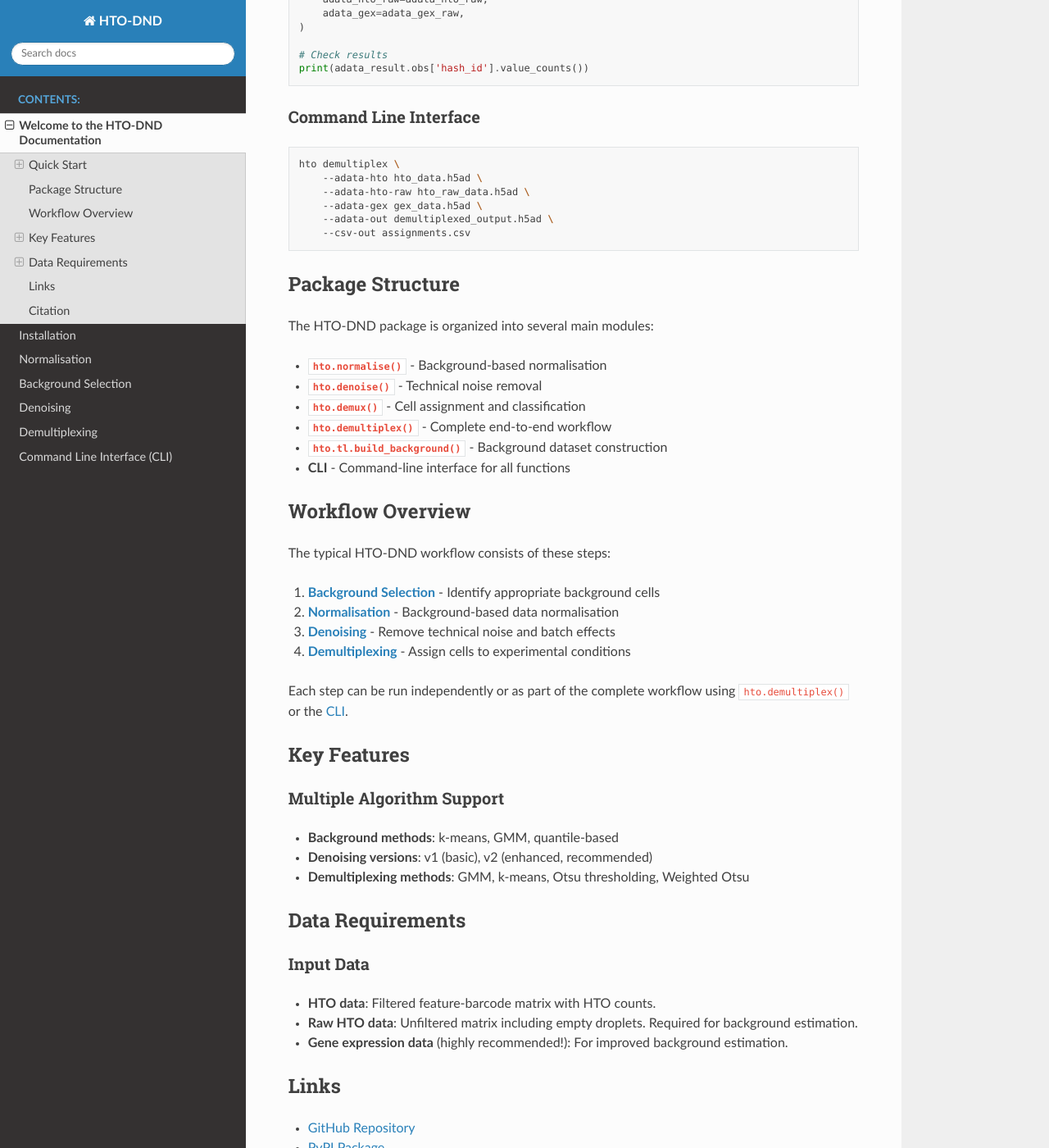
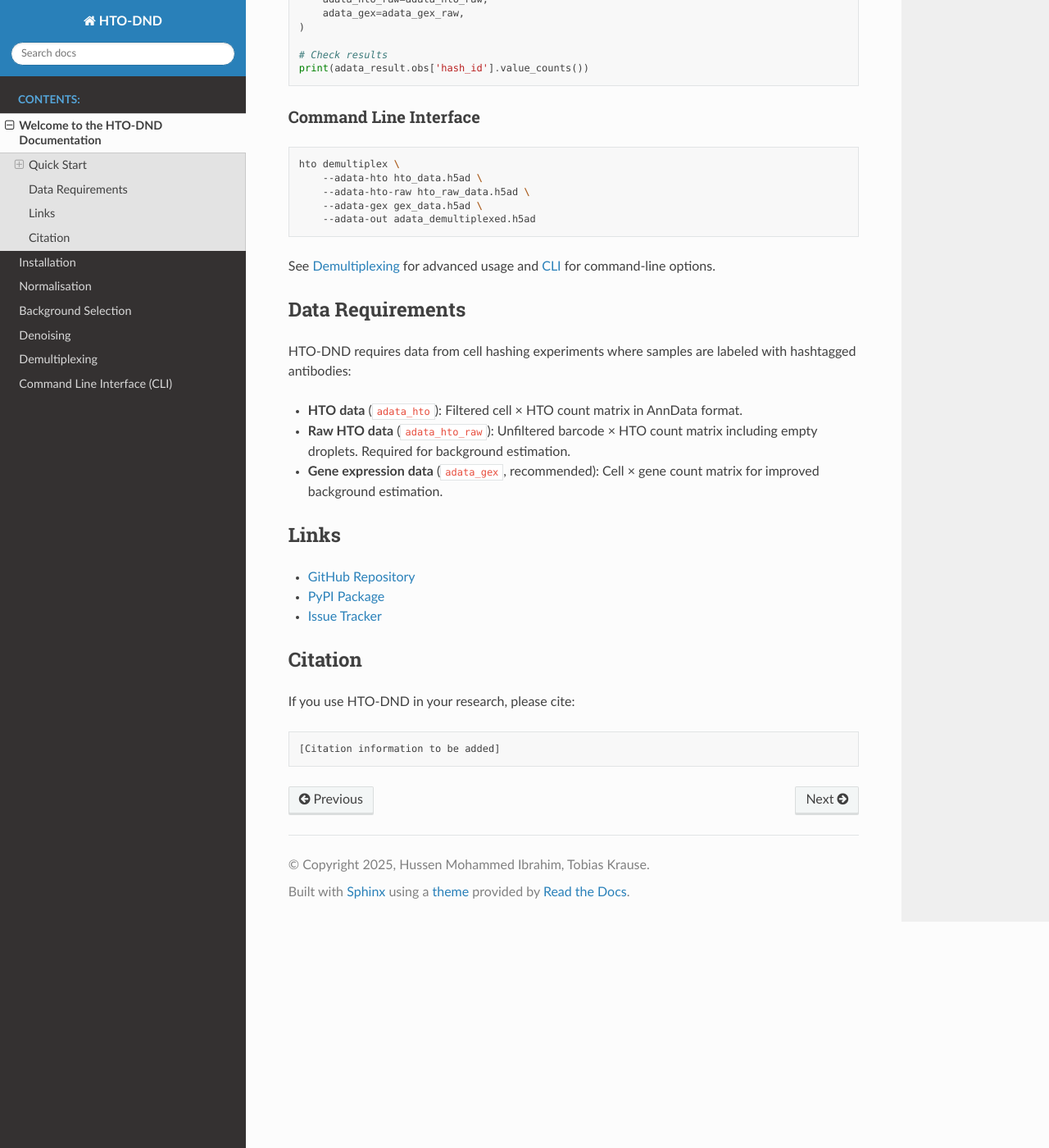
Before and after one commit to sail-mskcc/hto_dnd, a Sphinx documentation site: the page built from docs/pages/welcome.md, in a window 1280 px wide and 1400 px high, scrolled down 878 px. Shown: the whole window at 82% size. Built offline with Sphinx 7.4.7 and the Read the Docs theme 3.1.0, drawn with Linux system fonts in a browser that asks for light colours; pages that are not in the unit, such as notebooks, are missing from menus.

Commit message:
Update welcome page

````diff
--- a/docs/pages/welcome.md
+++ b/docs/pages/welcome.md
@@ -14,7 +14,7 @@ The package supports command-line interface (CLI) usage and Python imports.
 ### Installation
 
 ```bash
-pip install hto-dnd
+pip install hto
 ```
 
 ### Basic Usage
@@ -46,51 +46,23 @@ hto demultiplex \
     --adata-hto hto_data.h5ad \
     --adata-hto-raw hto_raw_data.h5ad \
     --adata-gex gex_data.h5ad \
-    --adata-out demultiplexed_output.h5ad \
-    --csv-out assignments.csv
+    --adata-out adata_demultiplexed.h5ad
 ```
 
-## Package Structure
-
-The HTO-DND package is organized into several main modules:
-
-- **`hto.normalise()`** - Background-based normalisation
-- **`hto.denoise()`** - Technical noise removal
-- **`hto.demux()`** - Cell assignment and classification
-- **`hto.demultiplex()`** - Complete end-to-end workflow
-- **`hto.tl.build_background()`** - Background dataset construction
-- **CLI** - Command-line interface for all functions
-
-## Workflow Overview
-
-The typical HTO-DND workflow consists of these steps:
-
-1. **[Background Selection](background_selection.md)** - Identify appropriate background cells
-2. **[Normalisation](normalisation.md)** - Background-based data normalisation
-3. **[Denoising](denoising.md)** - Remove technical noise and batch effects
-4. **[Demultiplexing](demultiplexing.md)** - Assign cells to experimental conditions
-
-Each step can be run independently or as part of the complete workflow using `hto.demultiplex()` or the [CLI](cli.md).
-
-## Key Features
-
-### Multiple Algorithm Support
-- **Background methods**: k-means, GMM, quantile-based
-- **Denoising versions**: v1 (basic), v2 (enhanced, recommended)
-- **Demultiplexing methods**: GMM, k-means, Otsu thresholding, Weighted Otsu
+See [Demultiplexing](demultiplexing.md) for advanced usage and [CLI](cli.md) for command-line options.
 
 ## Data Requirements
 
-### Input Data
+HTO-DND requires data from cell hashing experiments where samples are labeled with hashtagged antibodies:
 
-- **HTO data**: Filtered feature-barcode matrix with HTO counts.
-- **Raw HTO data**: Unfiltered matrix including empty droplets. Required for background estimation.
-- **Gene expression data** (highly recommended!): For improved background estimation.
+- **HTO data** (`adata_hto`): Filtered cell × HTO count matrix in AnnData format.
+- **Raw HTO data** (`adata_hto_raw`): Unfiltered barcode × HTO count matrix including empty droplets. Required for background estimation.
+- **Gene expression data** (`adata_gex`, recommended): Cell × gene count matrix for improved background estimation.
 
 ## Links
 
 * [GitHub Repository](https://github.com/sail-mskcc/hto_dnd.git)
-* [PyPI Package](https://pypi.org/project/hto-dnd/)
+* [PyPI Package](https://pypi.org/project/hto/)
 * [Issue Tracker](https://github.com/sail-mskcc/hto_dnd/issues)
 
 ## Citation
````
